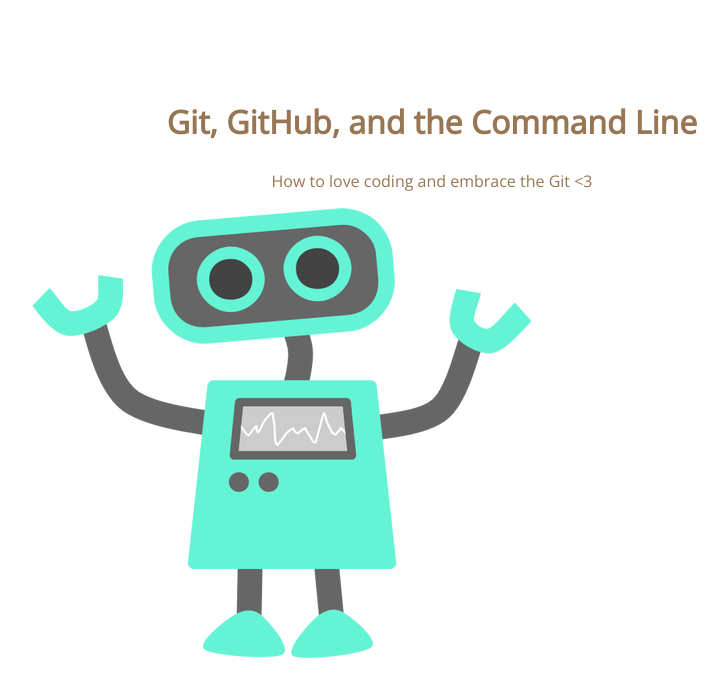
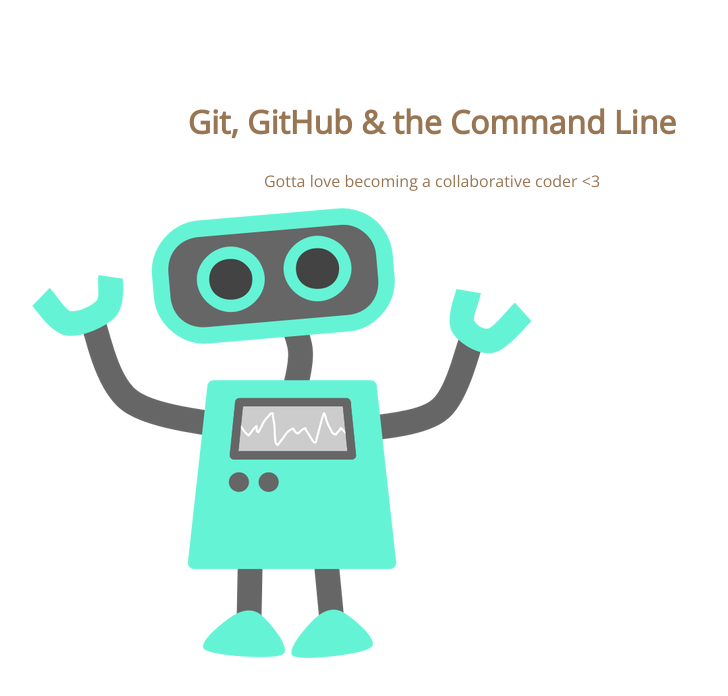
Before and after one commit to tzottoladrift/105-project-take2, a plain HTML site: page index.html in a window 1280 px wide. Shown: the whole page, without its empty margins (208-936 px from the left). Drawn offline with nearby package versions, Linux system fonts and the light colour scheme.

Commit message:
updated master index.html

```diff
--- a/index.html
+++ b/index.html
@@ -8,8 +8,8 @@
 </head>
 <body>
 	<section>
-		<h1>Git, GitHub, and the Command Line</h1>
-		<p>How to love coding and embrace the Git <3</p>
+		<h1>Git, GitHub & the Command Line</h1>
+		<p>Gotta love becoming a collaborative coder <3</p>
 		<img src="img/happy-blue-robot.png">
 	</section>
 </body>
```
